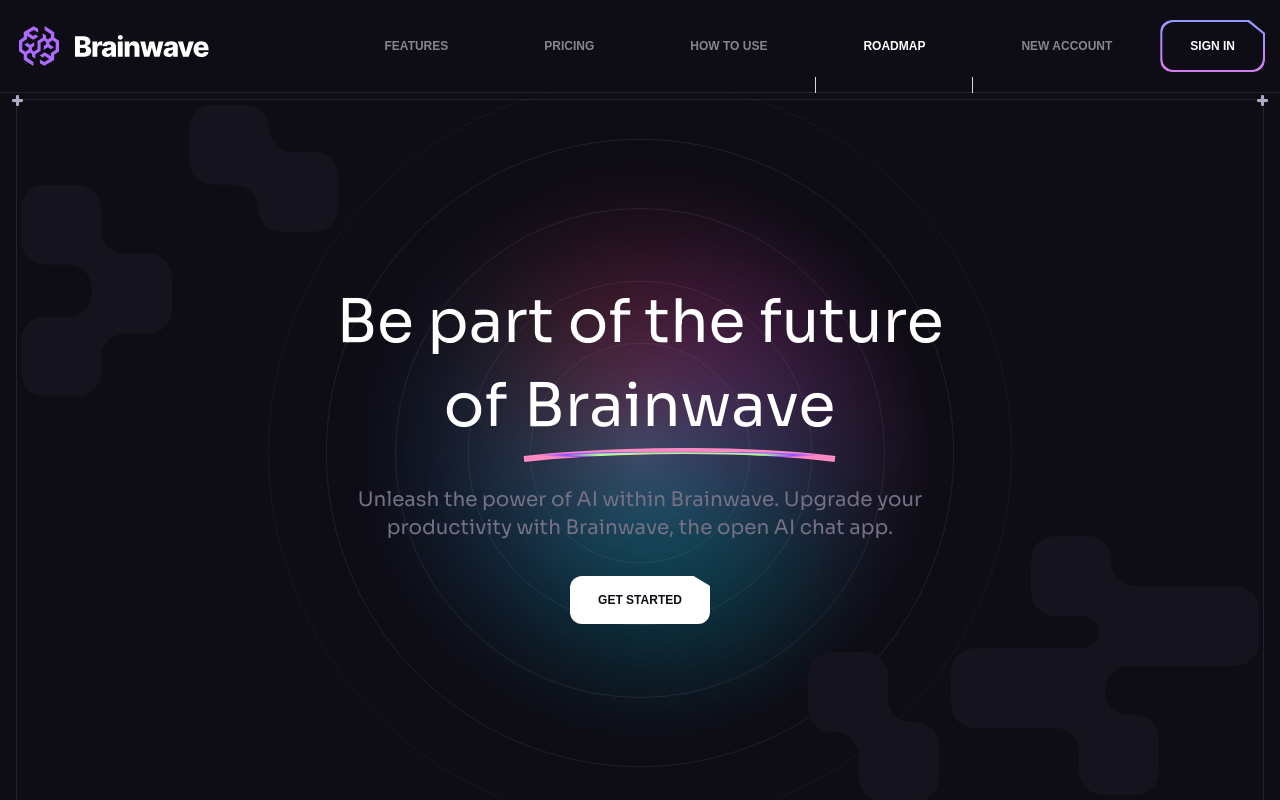
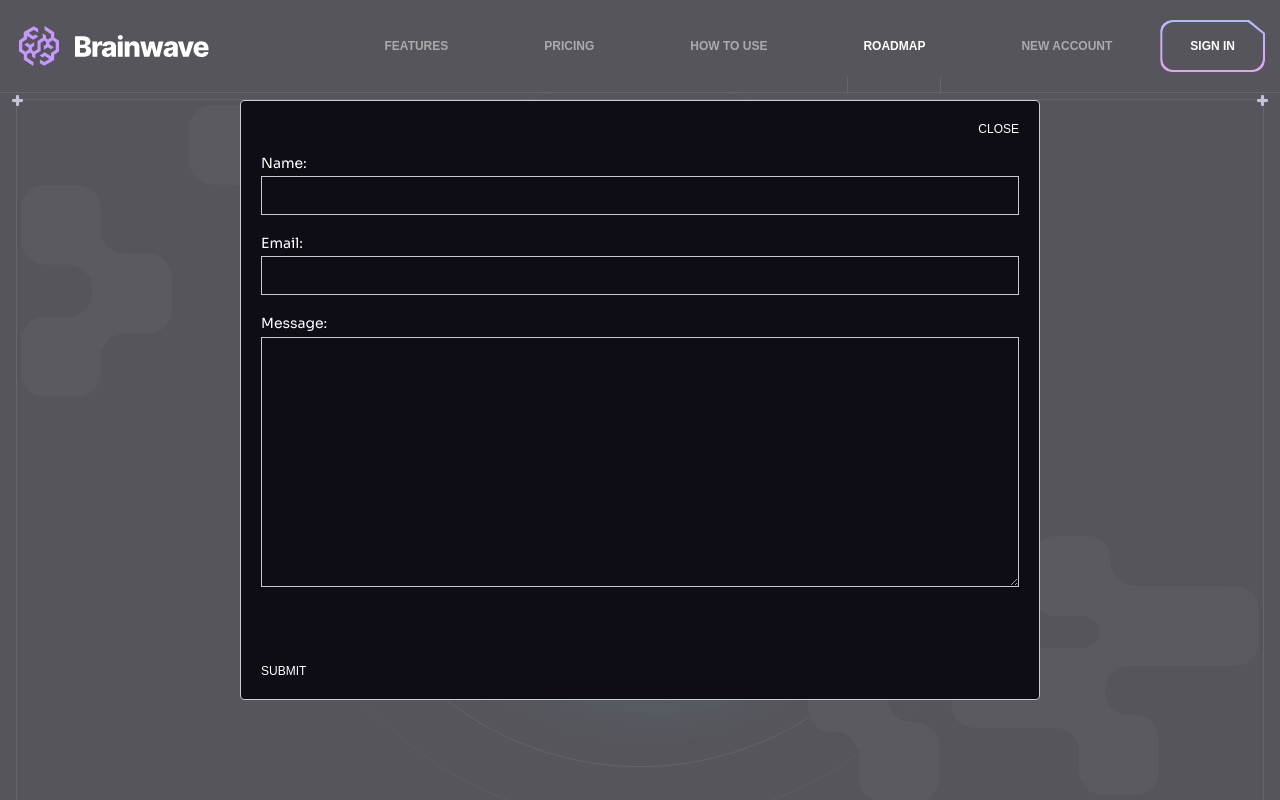
Before and after one commit to farerskyidev/brainwave, a React (Create React App) app: page /roadmap in a window 1280 px wide. Both pictures are taken after a click on the button "GET STARTED". Shown: the top 800 px of the page. Built offline with nearby package versions, Linux system fonts and the light colour scheme; no server answers; what tailwindcss-border-gradients would draw is missing.

Commit message:
Fix mobile menu, add contact pop-up form

```diff
--- a/package.json
+++ b/package.json
@@ -15,6 +15,7 @@
     "react-dom": "^18.3.1",
     "react-icons": "^5.2.1",
     "react-id-swiper": "^4.0.0",
+    "react-modal": "^3.16.1",
     "react-responsive-carousel": "^3.2.23",
     "react-router-dom": "^6.23.1",
     "react-scripts": "5.0.1",
--- a/src/App.js
+++ b/src/App.js
@@ -10,6 +10,11 @@ import Roadmap from './pages/Roadmap/Roadmap';
 import Home from './pages/Home/Home';
 import NewAccount from './pages/NewAccount/NewAccount';
 import SinglePost from './pages/SinglePost/SinglePost';
+import ContactForm from './sections/ContactForm';
+
+import Modal from 'react-modal';
+
+Modal.setAppElement('#root');
 
 function App() {
   const [posts, setPosts] = useState([]);
@@ -40,6 +45,7 @@ function App() {
             <Route exact path='/roadmap' element={<Roadmap />} />
             <Route exact path='/new-account' element={<NewAccount />} />
             <Route path="/post/:postId" element={<SinglePost />} />
+            <Route path="/contact" element={<ContactForm />} />
           </Routes>
           <Footer />
         </div>
--- a/src/index.css
+++ b/src/index.css
@@ -78,10 +78,6 @@ header {
   border-bottom: 1px solid #26242b;
   position: absolute;
 }
-.menu li a {
-  padding-left: 3rem;
-  padding-right: 3rem;
-}
 
 .menu li a[aria-current="page"] {
   color: #FFFFFF;
@@ -90,7 +86,7 @@ header {
 
 .menu li a[aria-current="page"]:before {
   content: '';
-  background-color: #D9D9D9;
+  background-color: #26242b;
   width: 1px;
   height: 16px;
   position: absolute;
@@ -100,7 +96,7 @@ header {
 
 .menu li a[aria-current="page"]:after {
   content: '';
-  background-color: #D9D9D9;
+  background-color: #26242b;
   width: 1px;
   height: 16px;
   position: absolute;
@@ -110,6 +106,48 @@ header {
 
 .feature-text p {
   color: #ADA8C3;
+}
+
+.ReactModal__Content {
+  width: 800px;
+  height: 600px;
+  z-index: 100;
+  left: calc(50% - 400px) !important;
+  top: calc(50% - 300px) !important;
+  background-color: #0E0C15 !important;
+  padding-top: 50px !important;
+}
+
+.ReactModal__Content input,textarea {
+  background-color: #0E0C15 !important;
+}
+
+.ReactModal__Content textarea {
+  min-height: 250px;
+}
+
+.ReactModal__Overlay {
+  z-index: 10;
+}
+
+.ReactModal__Overlay label {
+  color: white;
+}
+
+.ReactModal__Overlay.ReactModal__Overlay--after-open {
+  background-color: rgba(255, 255, 255, 0.3)!important;
+}
+
+.close_form {
+  position: absolute;
+  top: 20px;
+  right: 20px;
+}
+
+.submit_button_form {
+  position: absolute;
+  bottom: 20px;
+  left: 20px;
 }
 
 .accordion {
@@ -532,3 +570,48 @@ svg {
 .unlock-card:hover p:last-child {
   visibility: visible;
 }
+
+
+
+
+
+
+
+
+
+
+
+
+
+
+
+.popup-overlay {
+  position: fixed;
+  top: 0;
+  left: 0;
+  right: 0;
+  bottom: 0;
+  background: rgba(0, 0, 0, 0.75);
+  z-index: 1000;
+}
+
+.popup {
+  position: absolute;
+  top: 50%;
+  left: 50%;
+  transform: translate(-50%, -50%);
+  background: white;
+  padding: 20px;
+  border-radius: 8px;
+  z-index: 1001;
+}
+
+.close-button {
+  position: absolute;
+  top: 10px;
+  right: 10px;
+  background: transparent;
+  border: none;
+  font-size: 16px;
+  cursor: pointer;
+}
--- a/src/pages/Footer/Footer.js
+++ b/src/pages/Footer/Footer.js
@@ -20,10 +20,10 @@ export const Footer = () => {
             <div className="cell large-6">
               <nav>
                 <ul className="flex justify-end font-semibold hidden x:flex menu">
-                  <li className='text-whiteColor-50'><NavLink to="/features">Features</NavLink></li>
-                  <li className='text-whiteColor-50'><NavLink to="/pricing">Pricing</NavLink></li>
-                  <li className='text-whiteColor-50'><NavLink to="/how-to-use">How To Use</NavLink></li>
-                  <li className='text-whiteColor-50'><NavLink to="/roadmap">Roadmap</NavLink></li>
+                  <li className='text-whiteColor-50 m:px-2 x:px-6 xl:px-8 2xl:px-12'><NavLink to="/features">Features</NavLink></li>
+                  <li className='text-whiteColor-50 m:px-2 x:px-6 xl:px-8 2xl:px-12'><NavLink to="/pricing">Pricing</NavLink></li>
+                  <li className='text-whiteColor-50 m:px-2 x:px-6 xl:px-8 2xl:px-12'><NavLink to="/how-to-use">How To Use</NavLink></li>
+                  <li className='text-whiteColor-50 m:px-2 x:px-6 xl:px-8 2xl:px-12'><NavLink to="/roadmap">Roadmap</NavLink></li>
                 </ul>
               </nav>
             </div>
--- a/src/pages/Header/Header.js
+++ b/src/pages/Header/Header.js
@@ -23,21 +23,22 @@ const Header = () => {
             </div>
           </div>
           <div className="cell large-9 mt-10 m:mt-0">
-            <nav>
+            <nav className="items-center" >
               <ul className={`block m:flex justify-end font-semibold menu items-center ${isMenuOpen ? 'block' : 'hidden'}`}>
-                <li className="text-whiteColor-50">
+                <li className="text-whiteColor-50 px-0 m:px-2 x:px-6 xl:px-8 2xl:px-12">
                   <NavLink to="/features">Features</NavLink>
                 </li>
-                <li className="text-whiteColor-50">
+                <li className="text-whiteColor-50 px-0 m:px-2 x:px-6 xl:px-8 2xl:px-12">
                   <NavLink to="/pricing">Pricing</NavLink>
                 </li>
-                <li className="text-whiteColor-50">
+                <li className="text-whiteColor-50 px-0 m:px-2 x:px-6 xl:px-8 2xl:px-12">
                   <NavLink to="/how-to-use">How To Use</NavLink>
                 </li>
-                <li className="text-whiteColor-50">
+                <li className="text-whiteColor-50 px-0 m:px-2 x:px-6 xl:px-8 2xl:px-12">
                   <NavLink to="/roadmap">Roadmap</NavLink>
                 </li>
-                <li className="text-whiteColor-50">
+
+                  <li className="text-whiteColor-50 px-0 m:px-2 x:px-6 xl:px-8 2xl:px-12">
                     {" "}
                     <NavLink className="text-xs font-semibold text-whiteColor-50" to="/new-account">
                       New Account
--- a/src/pages/Home/Home.js
+++ b/src/pages/Home/Home.js
@@ -35,7 +35,6 @@ function Home() {
       const data = await response.json();
 
       if (data.acf && data.acf.home) {
-        // Fetch image URLs asynchronously
         const imagesPromises = data.acf.home.map(async (item) => {
           if (item.image) {
             const imageUrl = await fetchImage(item.image);
--- /dev/null
+++ b/src/sections/ContactForm.js
@@ -0,0 +1,59 @@
+import React, { useState } from 'react';
+import Modal from 'react-modal';
+
+const ContactForm = ({ modalIsOpen, closeModal }) => {
+const [name, setName] = useState('');
+const [email, setEmail] = useState('');
+const [message, setMessage] = useState('');
+const [submitted, setSubmitted] = useState(false);
+
+const handleSubmit = (e) => {
+e.preventDefault();
+console.log({ name, email, message });
+setSubmitted(true);
+};
+
+return (
+<Modal isOpen={modalIsOpen} onRequestClose={closeModal} contentLabel="Contact Form">
+    <button className='close_form' onClick={closeModal}>Close</button>
+    {submitted ? (
+    <div>Thank you for your message!</div>
+    ) : (
+    <form onSubmit={handleSubmit}>
+        <div>
+        <label htmlFor="name">Name:</label>
+        <input
+            type="text"
+            id="name"
+            value={name}
+            onChange={(e) => setName(e.target.value)}
+            required
+        />
+        </div>
+        <div>
+        <label htmlFor="email">Email:</label>
+        <input
+            type="email"
+            id="email"
+            value={email}
+            onChange={(e) => setEmail(e.target.value)}
+            required
+        />
+        </div>
+        <div>
+        <label htmlFor="message">Message:</label>
+        <textarea
+            id="message"
+            value={message}
+            onChange={(e) => setMessage(e.target.value)}
+            required
+        />
+        </div>
+        <button className='submit_button_form' type="submit">Submit</button>
+    </form>
+    )}
+</Modal>
+);
+};
+
+export default ContactForm;
--- a/src/sections/Prefooter.js
+++ b/src/sections/Prefooter.js
@@ -1,10 +1,21 @@
-import React from 'react';
+import React, { useState } from 'react';
 import bg_prefooter_1 from "../images/bg_prefooter_1.svg";
 import bg_prefooter_2 from "../images/bg_prefooter_2.svg";
 import plus from "./../images/plus.svg";
 import line from "./../images/line.svg";
+import ContactForm from './ContactForm';
 
 const Prefooter = () => {
+  const [isPopupOpen, setIsPopupOpen] = useState(false);
+
+  const openPopup = () => {
+    setIsPopupOpen(true);
+  };
+
+  const closePopup = () => {
+    setIsPopupOpen(false);
+  };
+
   return (
     <section className='bg-color relative overflow-hidden py-1.5'>
       <div className='pb-40 pt-40 ml-4 mr-4 relative border border-customBorder'>
@@ -20,11 +31,9 @@ const Prefooter = () => {
             <p className='text-xl text-oldLavender mb-8'>Unleash the power of AI within Brainwave. Upgrade your productivity with Brainwave, the open AI chat app.</p>
             <div className="rounded-xl w-fit margin-a">
               <div className="border-gradient-cut-none-border rounded-xl w-fit margin-a">
-
-                  <button className="text-bgColor px-7 py-4 font-extrabold rounded-xl relative z-10 bg-whiteColor">
+                <button className="text-bgColor px-7 py-4 font-extrabold rounded-xl relative z-10 bg-whiteColor" onClick={openPopup}>
                   get started
                 </button>
-
               </div>
             </div>
           </div>
@@ -38,19 +47,25 @@ const Prefooter = () => {
             </svg>
           </div>
           <svg className='gradient-pre-footer_2' width="601" height="601" viewBox="0 0 601 601" fill="none" xmlns="http://www.w3.org/2000/svg">
-
             <mask id="mask-circle" mask-type="luminance" maskUnits="userSpaceOnUse" x="0" y="0" width="601" height="601">
               <circle cx="300.5" cy="300.5" r="300" fill="white" />
-            </mask> <g mask="url(#mask-circle)"> <g filter="url(#filter-circle)">
+            </mask>
+            <g mask="url(#mask-circle)">
+              <g filter="url(#filter-circle)">
                 <path d="M507.846 101.043H38.3145V474.039H507.846V101.043Z" fill="#18A0FB" />
                 <path d="M574.331 20.6592H155.885V341.819H574.331V20.6592Z" fill="#F2371F" />
                 <path d="M741.484 55.5928H277.963V407.553H741.484V55.5928Z" fill="#EE46D3" />
                 <path d="M537.144 289.231H207.721V602.503H537.144V289.231Z" fill="#00C5DF" />
-              </g> </g><defs>
+              </g>
+            </g>
+            <defs>
               <filter id="filter-circle" x="-149.498" y="-167.153" width="1078.79" height="957.469" filterUnits="userSpaceOnUse" colorInterpolationFilters="sRGB">
-                <feFlood floodOpacity="0" result="BackgroundImageFix" /> <feBlend mode="normal" in="SourceGraphic" in2="BackgroundImageFix" result="shape" />
-                <feGaussianBlur stdDeviation="93.9062" result="effect1_foregroundBlur_707_25675" /> </filter>
-              </defs> </svg>
+                <feFlood floodOpacity="0" result="BackgroundImageFix" />
+                <feBlend mode="normal" in="SourceGraphic" in2="BackgroundImageFix" result="shape" />
+                <feGaussianBlur stdDeviation="93.9062" result="effect1_foregroundBlur_707_25675" />
+              </filter>
+            </defs>
+          </svg>
         </div>
         <div>
           <img className="absolute top-1 left-1" src={bg_prefooter_1} alt="bg_prefooter_1" />
@@ -61,8 +76,9 @@ const Prefooter = () => {
         <img className="absolute left--5 top--5 z-10" src={plus} alt="plus" />
         <img className="absolute left--5 bt--5 z-10" src={plus} alt="plus" />
       </div>
+      <ContactForm modalIsOpen={isPopupOpen} closeModal={closePopup} />
     </section>
   );
-}
+};
 
 export default Prefooter;
--- a/src/sections/RoadmapBanner.js
+++ b/src/sections/RoadmapBanner.js
@@ -11,12 +11,14 @@ const RoadmapBanner = ({ data }) => {
           <div className="max-w-4xl mx-auto">
             <h1 className='text-6xl leading-[4.5rem]'>{data.acf.roadmap_banner_title}</h1>
             <p className='text-xl leading-8 mb-7 max-w-3xl mx-auto text-whiteColor-50'>{data.acf.roadmap_banner_text}</p>
-            <div className="border-gradient-cut rounded-xl w-fit margin-a">
-                <div className="border-gradient-content-cut">
-                    <button className="text-white px-7 py-4 font-bold rounded-xl relative z-10 bg-color border-2 border-white">
-                        sign in
-                    </button>
-                </div>
+            <div className="rounded-xl w-fit margin-a">
+              <div className="border-gradient-cut-none-border rounded-xl w-fit margin-a">
+
+                  <button className="text-bgColor px-7 py-4 font-extrabold rounded-xl relative z-10 bg-whiteColor">
+                  suggest features
+                  </button>
+
+              </div>
             </div>
             <div className="relative mt-62 m:mt-20 x:mt-28 2xl:mt-100">
               <div className="rounded-xl border-gradient border-gradient-content">
--- a/src/sections/SinglePostMain.js
+++ b/src/sections/SinglePostMain.js
@@ -1,8 +1,9 @@
-import React, { useState, useEffect } from 'react';
+// PostDetail.js
+import React, { useEffect, useState } from 'react';
 import { useParams } from 'react-router-dom';
 import axios from 'axios';
 
-function SinglePostMain() {
+const SinglePostMain = () => {
 const { postId } = useParams();
 const [post, setPost] = useState(null);
 const [loading, setLoading] = useState(true);
@@ -10,11 +11,11 @@ function SinglePostMain() {
 useEffect(() => {
 const fetchPost = async () => {
     try {
-                const response = await axios.get(`https://brainwave.local/wp-json/wp/v2/posts/${postId}`);
+    const response = await axios.get(`http://brainwave.local/wp-json/wp/v2/posts/${postId}`);
     setPost(response.data);
     setLoading(false);
     } catch (error) {
-                console.error('Error fetching single post:', error);
+    console.error('Error fetching post:', error);
     setLoading(false);
     }
 };
@@ -23,23 +24,23 @@ function SinglePostMain() {
 }, [postId]);
 
 if (loading) {
-        return <div>Loading...</div>;
+return <p>Loading...</p>;
 }
 
 if (!post) {
-        return <div>No post found.</div>;
+return <p>No post found.</p>;
 }
 
 return (
-        <section className='bg-color pt-28 relative overflow-hidden pb-72'>
-            <div className="grid-x grid-padding-x items-center relative w-1440 gap-y-8">
+    <div className='bg-color p-28 relative'>
+        <div className="grid-x grid-padding-x size-full items-center py-5 relative">
             <div className="cell large-12">
-                    <h2 className='mb-10'>{post.title.rendered}</h2>
-                    <div dangerouslySetInnerHTML={{ __html: post.content.rendered }}></div>
+                <h1>{post.title.rendered}</h1>
+                <div dangerouslySetInnerHTML={{ __html: post.content.rendered }} />
             </div>
         </div>
-        </section>
+    </div>
 );
-}
+};
 
 export default SinglePostMain;
```
Also changed, not shown: 1 other file (tests, documents, lock files or other folders). Lines whose indentation alone changed are shown as unchanged.
